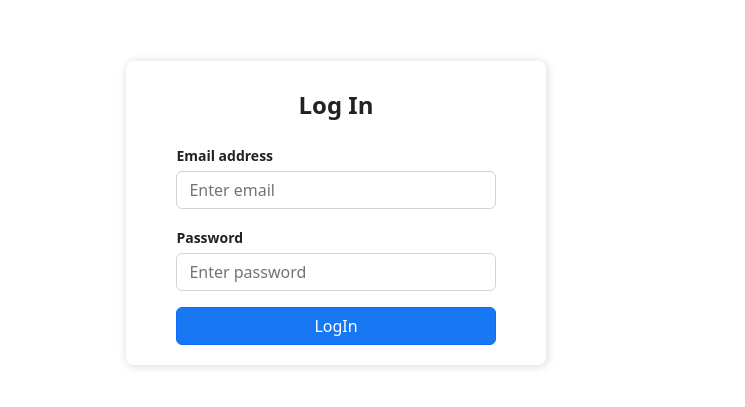
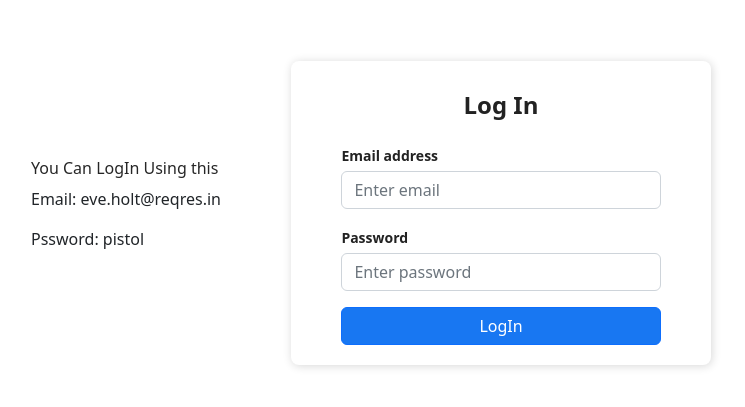
Before and after one commit to Shah-Sachidanand/Product_List, a React (Create React App) app: page /productlist in a window 1280 px wide. Shown: the part 187-594 px from the top of the page, without its empty margins (304-1049 px from the left). Built offline with nearby package versions, Linux system fonts and the light colour scheme.

Commit message:
bug fixed

```diff
--- a/package.json
+++ b/package.json
@@ -1,5 +1,6 @@
 {
-  "name": "hackerkernel",
+  "homepage": "https://Sachidanand9.github.io/Product_List",
+  "name": "product-list",
   "version": "0.1.0",
   "private": true,
   "dependencies": {
@@ -20,6 +21,8 @@
     "web-vitals": "^2.1.4"
   },
   "scripts": {
+    "predeploy": "npm run build",
+    "deploy": "gh-pages -d build",
     "start": "react-scripts start",
     "build": "react-scripts build",
     "test": "react-scripts test",
--- a/public/index.html
+++ b/public/index.html
@@ -24,7 +24,7 @@
       work correctly both with client-side routing and a non-root public URL.
       Learn how to configure a non-root public URL by running `npm run build`.
     -->
-    <title>React App</title>
+    <title>Product List</title>
   </head>
   <body>
     <noscript>You need to enable JavaScript to run this app.</noscript>
--- a/src/App.js
+++ b/src/App.js
@@ -8,12 +8,14 @@ import NavBar from './Components/Nav';
 
 
 
+
 function App() {
   const { token, setToken } = useToken();
 
   if(!token) {
-    return (
+        return (
       <LogIn setToken={setToken}/>
+
 
     )
   }
--- a/src/Assets/js/UseToken.js
+++ b/src/Assets/js/UseToken.js
@@ -1,4 +1,5 @@
 import { useState } from 'react';
+
 
 export default function useToken() {
   const getToken = () => {
@@ -8,6 +9,7 @@ export default function useToken() {
   };
 
   const [token, setToken] = useState(getToken());
+
 
   const saveToken = userToken => {
     sessionStorage.setItem('token', JSON.stringify(userToken));
--- a/src/Components/AddProduct.js
+++ b/src/Components/AddProduct.js
@@ -10,21 +10,20 @@ function Main(props) {
 
   const [product, setProduct] = useState('');
   const [price, setPrice] = useState('');
-  const [productVal, setProductVal] = useState();
-  const [priceVal, setPriceVal] = useState();
+  const [desc, setDesc] = useState('');
+
 
 const handleSubmit = (e) => {
-  setPriceVal('');
-  setProductVal('');
+  e.preventDefault();
+  e.target.reset();
   props.dispatch(
     addProduct({
       key: Math.round(Math.random() * 100),
       product : product,
-      price : price
+      price : price,
+      desc : desc
     })
   );
-  setProduct('');
-  setPrice('');
 
   openNotify(
     'success',
@@ -45,8 +44,9 @@ const handleSubmit = (e) => {
       <Form style={style} onSubmit={handleSubmit}>
       <h4 className='mb-3 '> Lets Add A Product</h4>
       <Form.Group className="mb-3">
-        <Form.Control type='text' value={productVal}  required onChange={e => setProduct(e.target.value)} placeholder='Product Name'/>
-        <Form.Control className='mt-3'value={priceVal} type='number' required onChange={e => setPrice(e.target.value)} placeholder='Price'/>
+        <Form.Control type='text'  required onChange={e => setProduct(e.target.value)} placeholder='Product Name'/>
+        <Form.Control className='mt-3' type='number' required onChange={e => setPrice(e.target.value)} placeholder='Price'/>
+        <Form.Control className='mt-3' type='text' required  onChange={e => setDesc(e.target.value)} placeholder='Description'/>
       </Form.Group>
       <Button type='submit'>Add Product</Button>
       </Form>
--- a/src/Components/LogIn.js
+++ b/src/Components/LogIn.js
@@ -34,10 +34,22 @@ function LogIn({setToken}) {
         'success',
         'You are Logged In',
         'Welcome To Home Page'
-      );
+      )
   };
   return (
+
     <div className="Auth-form-container">
+      <div style={{margin:'70px'}}>
+        <h6>
+          You Can LogIn Using this
+        </h6>
+        <p>
+          Email: eve.holt@reqres.in
+        </p>
+        <p>
+          Pssword: pistol
+        </p>
+      </div>
     <form onSubmit={handleSubmit} className="Auth-form">
       <div className="Auth-form-content">
         <h3 className="Auth-form-title">Log In</h3>
--- a/src/Components/Product.js
+++ b/src/Components/Product.js
@@ -33,10 +33,12 @@ function Product(props) {
                       </Button>
                   </Card.Title>
                   <Card.Text>
+                   <p style={{fontSize:'10px'}}>{product.desc}</p>
                     <span>Price-</span>
                     {product.price}
                   </Card.Text>
                 </Card.Body>
+
               </Card>
             )):
             <h5 style={style}>No Product Found &#160;  <span>!!</span></h5>
```
